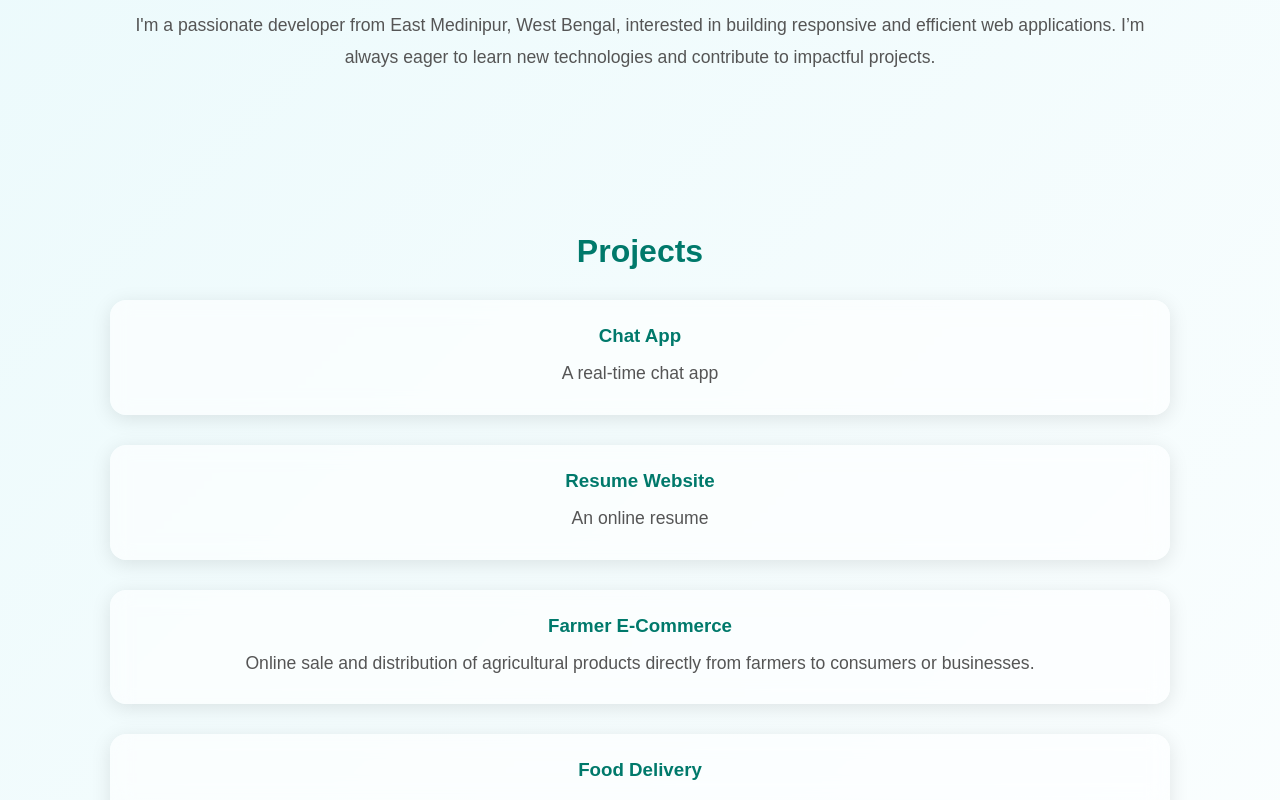
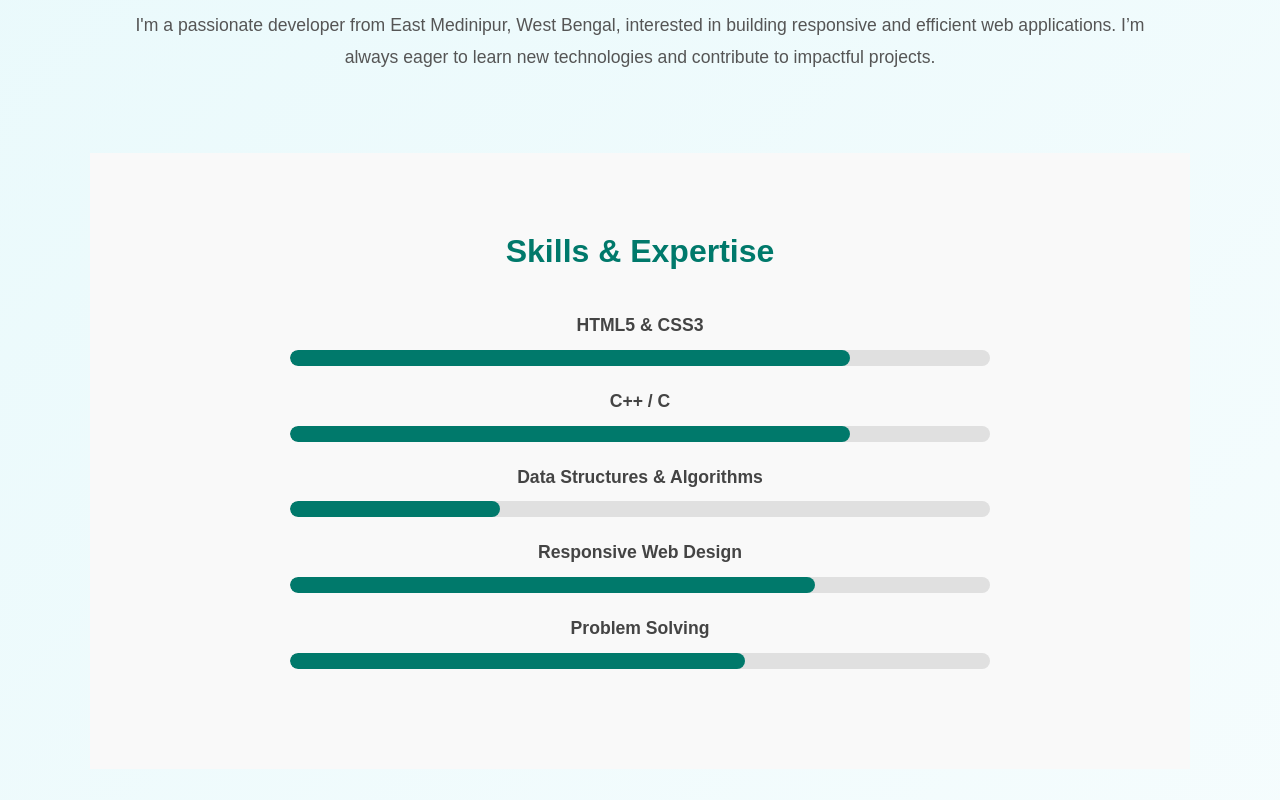
Before and after one commit to Subhajitkarmahapatra/Subhajit-Karmahapatra-Portfolio-Website, a plain HTML site: page index.html in a window 1280 px wide. Shown: the part 2000-2800 px from the top of the page. Drawn offline with Linux system fonts and the light colour scheme.

Commit message:
Add files via upload

```diff
--- a/index.css
+++ b/index.css
@@ -138,6 +138,82 @@ nav a:hover {
   margin-bottom: 5px;
 }
 
+.skills-section {
+  padding: 80px 20px;
+  background-color: #f1f8f9;
+}
+
+.skills-section h2 {
+  text-align: center;
+  font-size: 2rem;
+  color: #00796b;
+  margin-bottom: 30px;
+}
+
+.skills-list {
+  max-width: 700px;
+  margin: auto;
+  display: grid;
+  grid-template-columns: repeat(auto-fit, minmax(180px, 1fr));
+  gap: 20px;
+  list-style: none;
+  padding: 0;
+}
+
+/* .skills-list li {
+  background-color: #ffffff;
+  padding: 15px 20px;
+  border-radius: 10px;
+  box-shadow: 0 4px 12px rgba(0, 0, 0, 0.06);
+  text-align: center;
+  font-weight: 500;
+  color: #333;
+  transition: transform 0.3s ease;
+}
+
+.skills-list li:hover {
+  transform: translateY(-5px);
+  background-color: #e0f2f1;
+} */
+ .skills-section {
+  padding: 80px 20px;
+  background-color: #f9f9f9;
+}
+
+.skills-section h2 {
+  text-align: center;
+  font-size: 2rem;
+  color: #00796b;
+  margin-bottom: 40px;
+}
+
+.skill-item {
+  max-width: 700px;
+  margin: 20px auto;
+}
+
+.skill-item p {
+  font-weight: 600;
+  margin-bottom: 8px;
+  color: #444;
+}
+
+.skill-bar {
+  background-color: #e0e0e0;
+  border-radius: 20px;
+  overflow: hidden;
+  height: 16px;
+}
+
+.progress {
+  background-color: #00796b;
+  height: 100%;
+  transition: width 0.5s ease;
+  border-radius: 20px;
+}
+
+
+
 
 
 /* Sections */
--- a/index.html
+++ b/index.html
@@ -14,9 +14,11 @@
       <ul>
         <li><a href="#hero">Home</a></li>
         <li><a href="#about">About</a></li>
+        <li><a href="#Skills & Expertise">Skills</a></li>
         <li><a href="#Academic">Academic</a></li>
         <li><a href="#projects">Projects</a></li>
         <li><a href="#contact">Contact</a></li>
+         <li><a href="personal.html">Personal details</a></li>
 
       </ul>
     </nav>
@@ -72,43 +74,136 @@
     </p>
   </section>
 
+  <!-- <section id="skills" class="skills-section">
+  <div class="container">
+    <h2>Skills & Expertise</h2>
+    <ul class="skills-list">
+      <li>HTML & CSS</li>
+      <li>JavaScript</li>
+      <li>C++ / C</li>
+
+      <li>Data Structures & Algorithms</li>
+      <li>Responsive Web Design</li>
+
+      <li>Problem Solving</li>
+    </ul>
+  </div>
+</section> -->
+<section id="skills" class="skills-section">
+  <div class="container">
+    <h2>Skills & Expertise</h2>
+    <div class="skill-item">
+      <p>HTML5 & CSS3</p>
+      <div class="skill-bar"><div class="progress" style="width: 80%;"></div></div>
+    </div>
+
+    <!-- <div class="skill-item">
+      <p>JavaScript</p>
+      <div class="skill-bar"><div class="progress" style="width: 80%;"></div></div>
+    </div> -->
+
+    <div class="skill-item">
+      <p>C++ / C</p>
+      <div class="skill-bar"><div class="progress" style="width: 80%;"></div></div>
+    </div>
+<!--
+    <div class="skill-item">
+      <p>Python (Basics)</p>
+      <div class="skill-bar"><div class="progress" style="width: 70%;"></div></div>
+    </div> -->
+
+    <div class="skill-item">
+      <p>Data Structures & Algorithms</p>
+      <div class="skill-bar"><div class="progress" style="width: 30%;"></div></div>
+    </div>
+
+    <div class="skill-item">
+      <p>Responsive Web Design</p>
+      <div class="skill-bar"><div class="progress" style="width: 75%;"></div></div>
+    </div>
+
+    <!-- <div class="skill-item">
+      <p>Git & GitHub</p>
+      <div class="skill-bar"><div class="progress" style="width: 80%;"></div></div>
+    </div> -->
+
+    <div class="skill-item">
+      <p>Problem Solving</p>
+      <div class="skill-bar"><div class="progress" style="width: 65%;"></div></div>
+    </div>
+  </div>
+</section>
+
+
+
   <section id="projects">
     <h2>Projects</h2>
     <div class="project-list">
       <div class="project">
         <h3>Chat App</h3>
         <p>A real-time chat app </p>
+        <a href="" class="btn">View</a>
+
       </div>
       <div class="project">
         <h3>Resume Website</h3>
-        <p>An online resume </p>
+        <p>Personal portfolio website built with HTML & CSS. Showcases profile, projects, academic details, and contact info.</p>
+        <a href="index.html" class="btn">View</a>
       </div>
       <div class="project">
         <h3> Farmer E-Commerce </h3>
         <p> Online sale and distribution of agricultural products directly from farmers to consumers or businesses. </p>
+        <a href="" class="btn">View</a>
       </div>
       <div class="project">
         <h3> Food Delivery </h3>
         <p> Food delivery is a service where prepared meals or grocery items are transported from a restaurant, store, or other food provider to a customer's location </p>
+        <a href="" class="btn">View</a>
       </div>
       <!-- Add more projects here -->
     </div>
   </section>
 
+  <section id="certifications" class="certifications-section">
+  <div class="container">
+    <h2>Certifications</h2>
+
+    <div class="certification-card">
+      <h3>NPTEL - Programming in JAVA</h3>
+      <p>Issued by IIT Kharagpur · January-April 2025</p>
+      <a href="Programming In Java (1).pdf" target="_blank" class="btn">View Certificate</a>
+    </div>
+
+    <!-- <div class="certification-card">
+      <h3>Coursera - Python for Everybody</h3>
+      <p>Issued by University of Michigan · March 2024</p>
+      <a href="https://www.coursera.org/account/accomplishments" target="_blank" class="btn">View Certificate</a>
+    </div>
+
+    <div class="certification-card">
+      <h3>Udemy - Web Development Bootcamp</h3>
+      <p>Issued by Udemy · January 2024</p>
+      <a href="https://www.udemy.com/certificate/" target="_blank" class="btn">View Certificate</a>
+    </div> -->
+
+  </div>
+</section>
+
+
   <section id="contact">
     <h2>Contact Me</h2>
     <p>Email: <a href="mailto:isubhajitkarmahapatra@gmail.com">isubhajitkarmahapatra@gmail.com</a></p>
     <p>Phone: 8116448997</p>
-    <p>LinkedIn: <a href="https://www.linkedin.com/in/subhajit-karmahapatra-6a9565286" target="_blank">Visit Profile</a></p>
+    <p>LinkedIn: <a href="www.linkedin.com/in/subhajit-karmahapatra-6a9565286" target="_blank">Visit Profile</a></p>
 <p>Codechef: <a href="https://www.codechef.com/users/subhajit_001" target="_blank">Visit Profile</a></p>
 <p>leetcode: <a href="https://leetcode.com/u/subhajitk009/" target="_blank">Visit Profile</a></p>
 <p>geeksforgeeks: <a href="https://www.geeksforgeeks.org/user/isubhajitkakar3/" target="_blank">Visit Profile</a></p>
-    <p>github: <a href="https://github.com/Subhajitkarmahapatra" target="_blank">Visit Profile</a></p>
- </section>
+ <p>github: <a href="https://github.com/Subhajitkarmahapatra" target="_blank">Visit Profile</a></p>
+</section>
 
 
   <section>
-    <a href="subhajit_resume.pdf" download class="btn">Download Resume</a>
+    <a href="Resume subhajit 1.pdf" download class="btn">Download Resume</a>
   </section>
 
   <footer>
```
